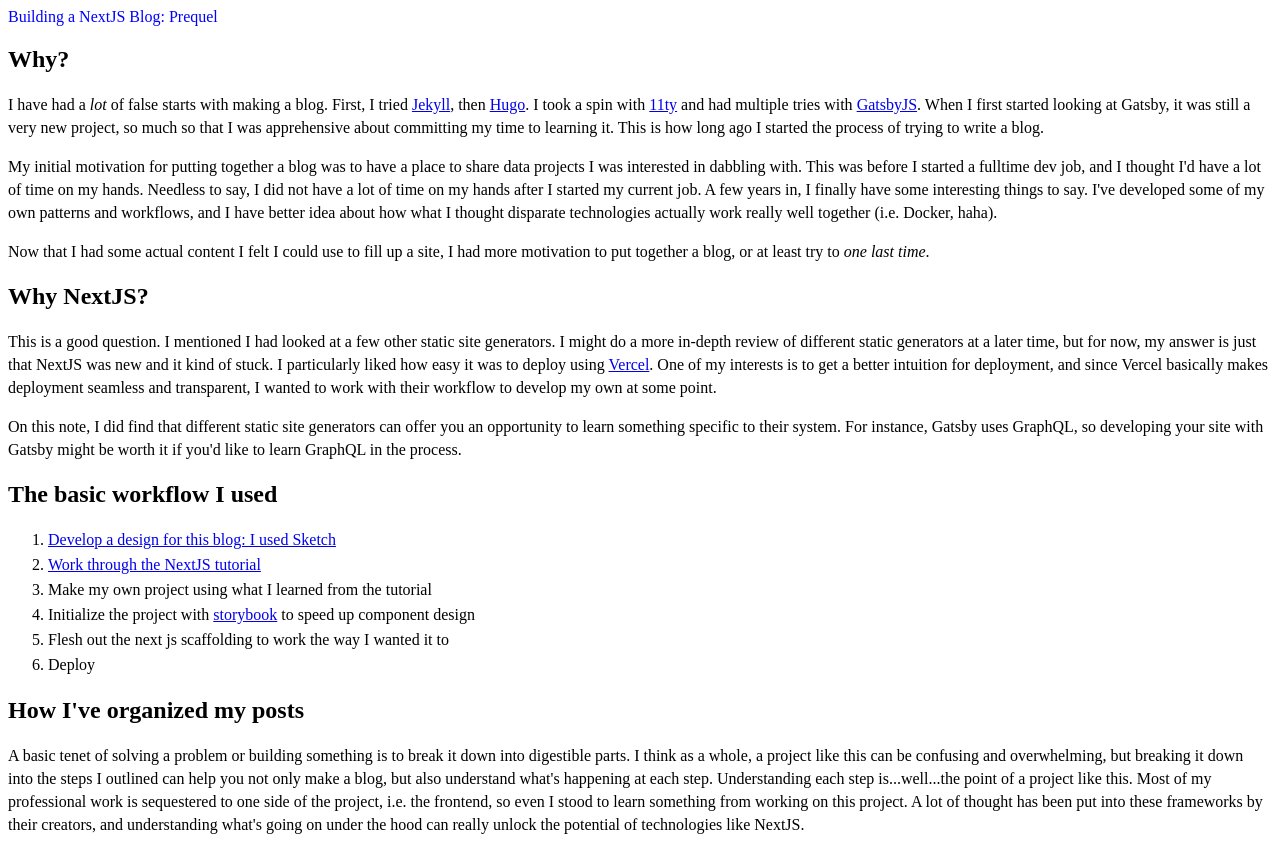
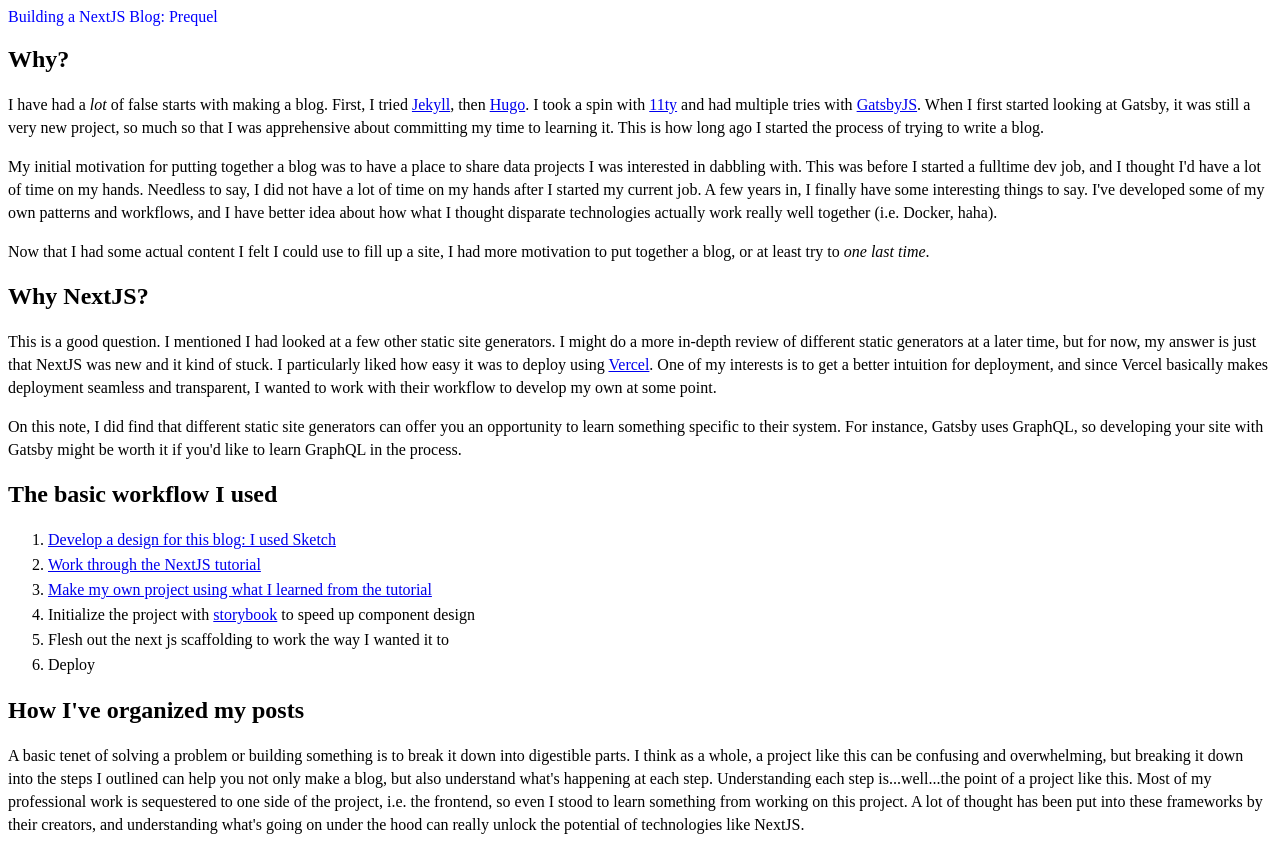
Before and after one commit to discoduckling/blog, a Next.js app: page /blog/next-js-dev-overview in a window 1280 px wide. Built offline with nearby package versions, Linux system fonts and the light colour scheme.

Commit message:
Update route in overview post

```diff
--- a/pages/blog/next-js-dev-overview.mdx
+++ b/pages/blog/next-js-dev-overview.mdx
@@ -41,7 +41,7 @@
 ## The basic workflow I used
 1. <InterSiteLink text={'Develop a design for this blog: I used Sketch'} to={'/blog/next-js-dev-part-1'} />
 2. <InterSiteLink text={'Work through the NextJS tutorial'} to={'/blog/next-js-dev-part-2'} />
-3. Make my own project using what I learned from the tutorial
+3. <InterSiteLink text={'Make my own project using what I learned from the tutorial'} to={'/blog/next-js-dev-part-3'} />
 4. Initialize the project with [storybook](https://storybook.js.org/) to speed up component design
 5. Flesh out the next js scaffolding to work the way I wanted it to
 6. Deploy
```
